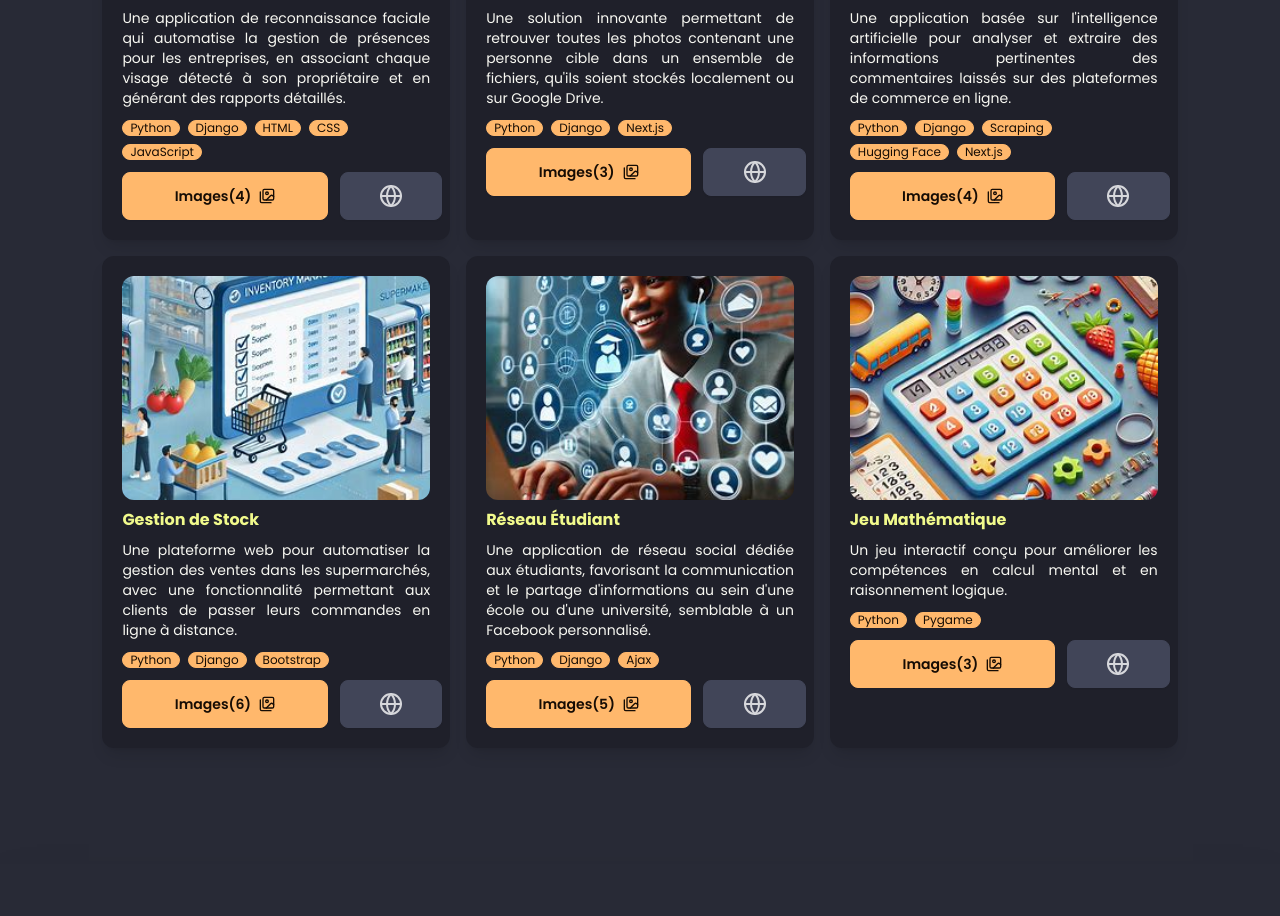
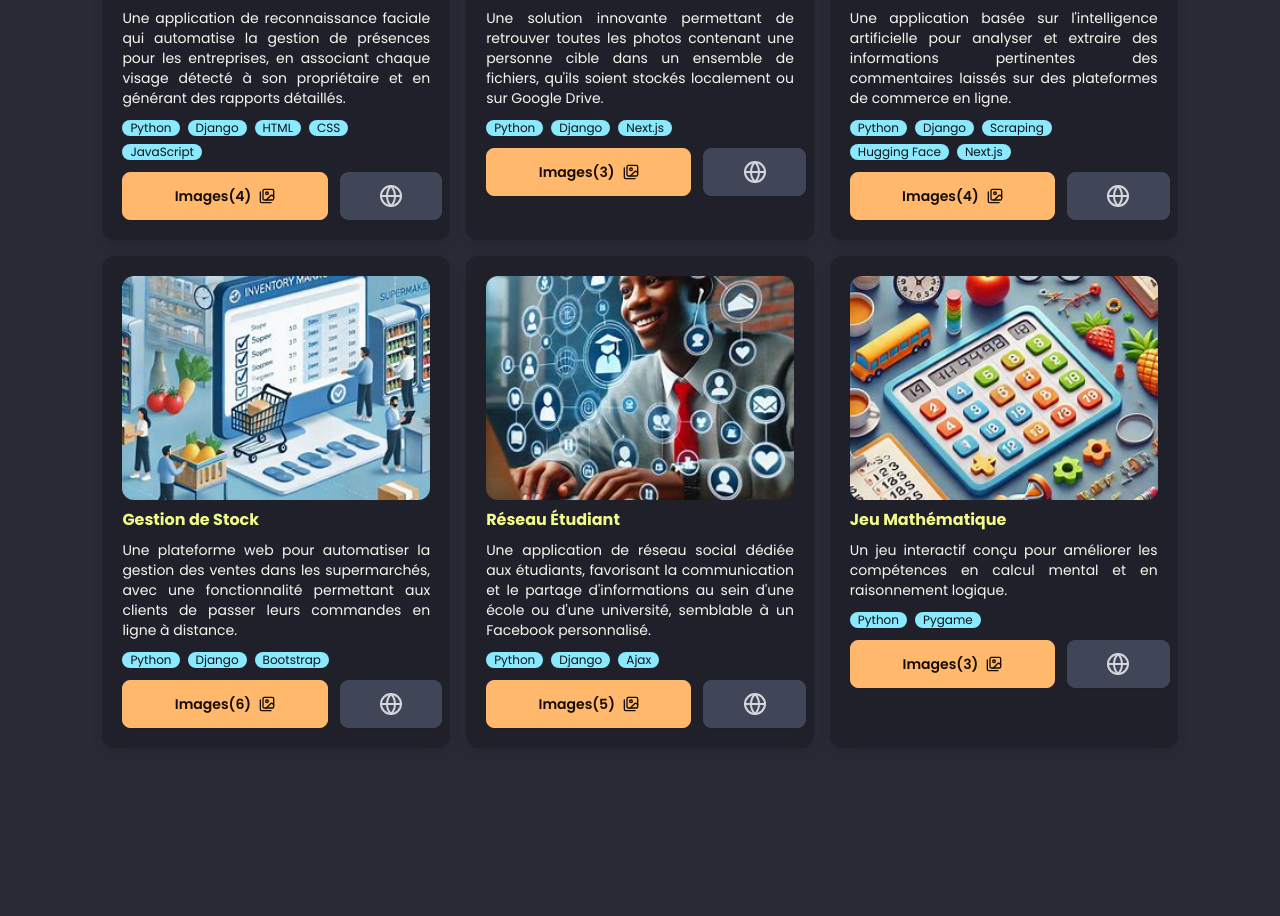
Before and after one commit to Martial2023/avadramartial, a React (Vite) app: page / in a window 1280 px wide. Shown: the part 2762-3678 px from the top of the page. Built offline with nearby package versions, Linux system fonts and the light colour scheme.

Commit message:
Correction title12

```diff
--- a/src/components/Projects.tsx
+++ b/src/components/Projects.tsx
@@ -118,7 +118,7 @@ const Projects = () => {
                             <div className="flex flex-wrap gap-2 my-3">
                                 {
                                     projet.technologies.map((tech) => (
-                                        <span className="badge badge-accent badge-sm">{tech}</span>
+                                        <span className="badge badge-info badge-sm">{tech}</span>
                                     ))
                                 }
                             </div>
```
